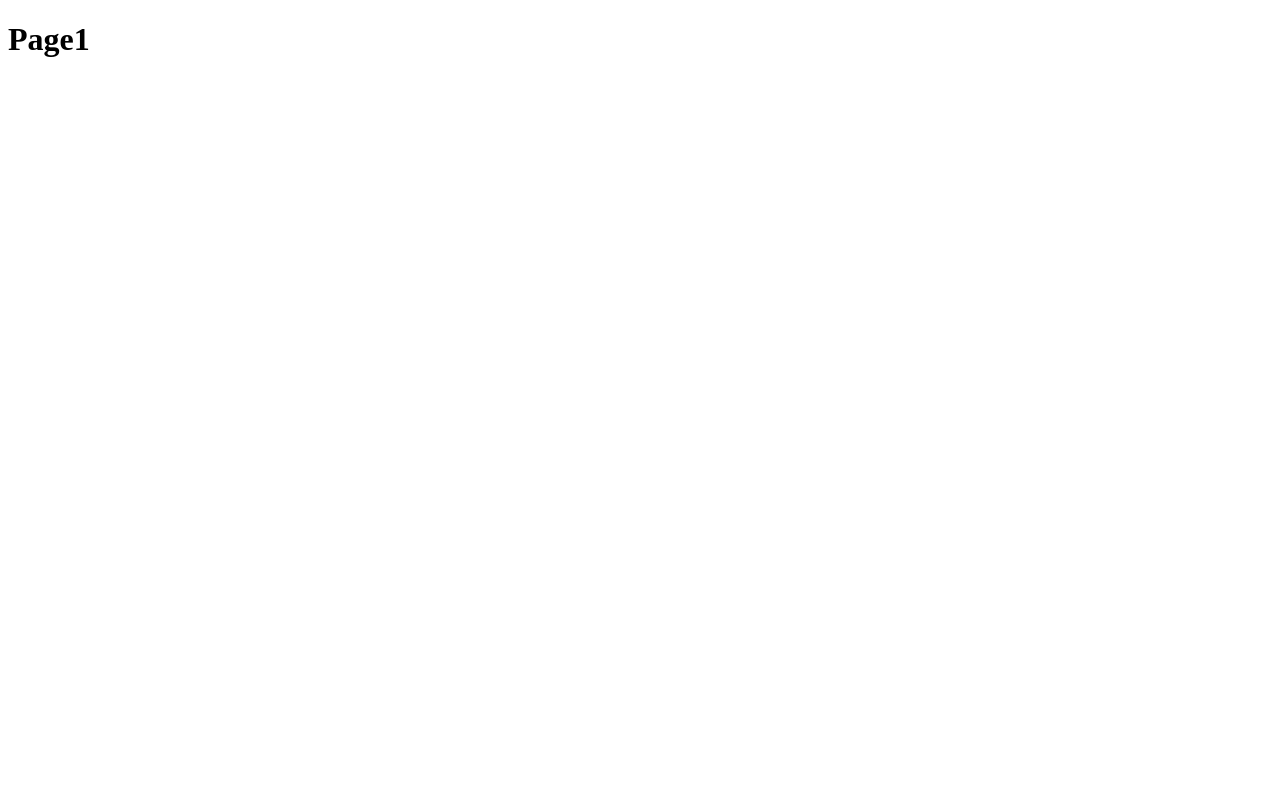
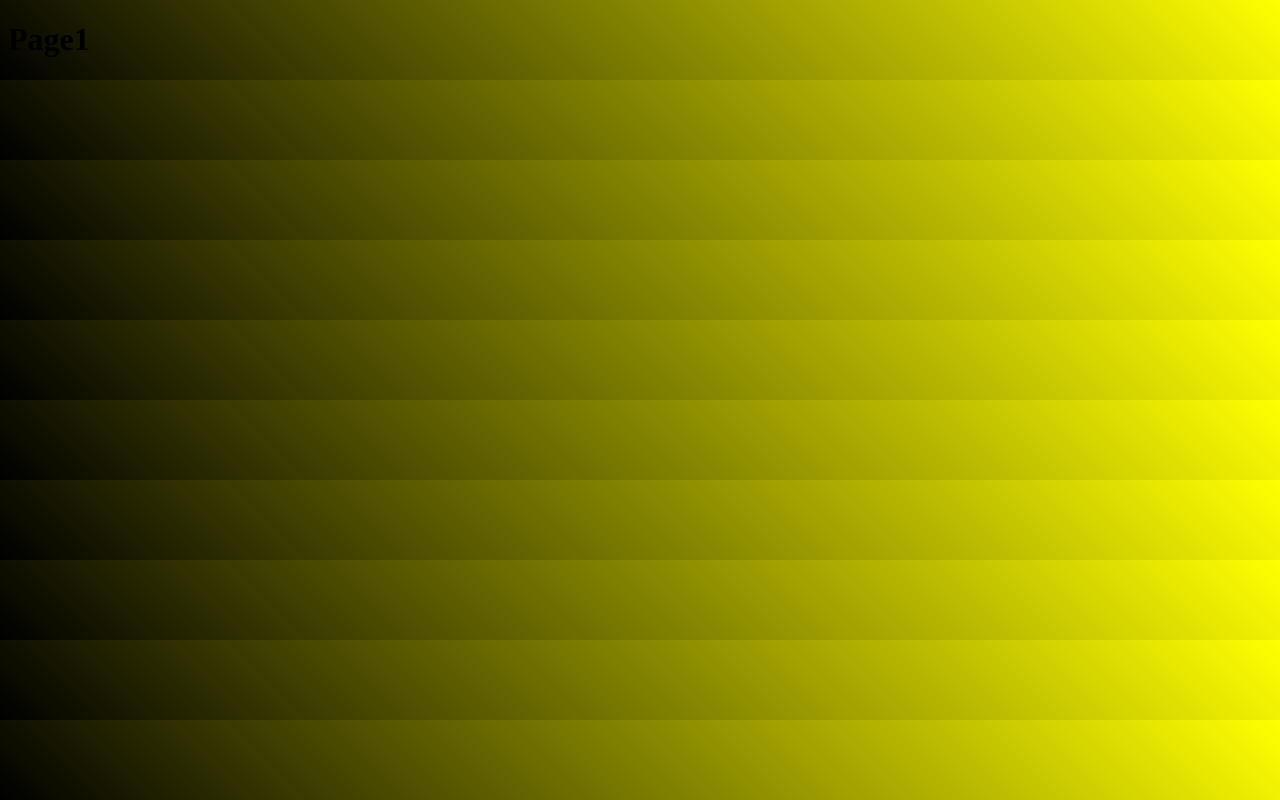
Before and after one commit to umer4986/portfolio.github.io, a plain HTML site: page PortfolioPage1.html in a window 1280 px wide. Drawn offline with Linux system fonts and the light colour scheme.

Commit message:
Update PortfolioPage1.html

```diff
--- a/PortfolioPage1.html
+++ b/PortfolioPage1.html
@@ -1,6 +1,6 @@
 <!DOCTYPE html>
-<html>
-<body>
+<html style = "background-image : linear-gradient(45deg,black, yellow);">
+<body >
 <h1>Page1</h1>
 </body>
 </html>
```
